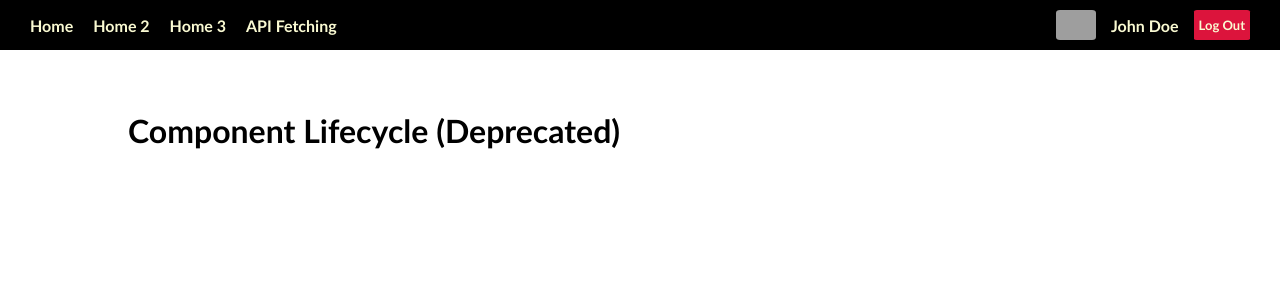
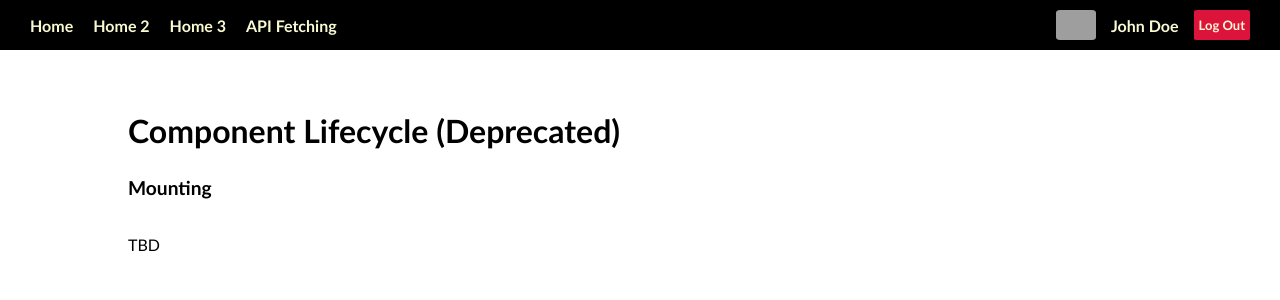
Before and after one commit to shreyanshxyz/react-js-notes, a React (Vite) app: page /lifecycle in a window 1280 px wide. Shown: the top 300 px of the page. Built offline with nearby package versions, Linux system fonts and the light colour scheme; grey boxes are pictures that could not be loaded.

Commit message:
update ComponentLifecycle.tsx

```diff
--- a/src/pages/ComponentLifecycle/ComponentLifecycle.tsx
+++ b/src/pages/ComponentLifecycle/ComponentLifecycle.tsx
@@ -7,6 +7,8 @@ const ComponentLifecycle: React.FC<ComponentLifecycleProps> = () => {
   return (
     <div className="blog__container">
       <h1 className="blog__heading"> Component Lifecycle (Deprecated)</h1>
+      <h4 className="blog__subheading">Mounting</h4>
+      <div className="blog__text">TBD</div>
     </div>
   );
 };
```
